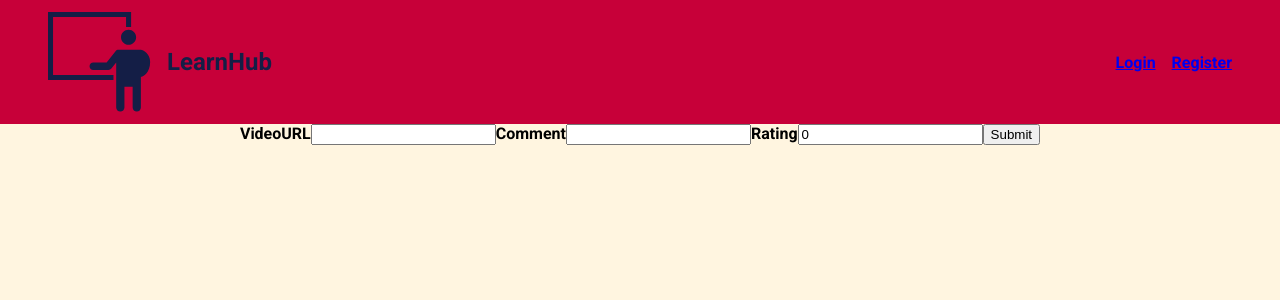
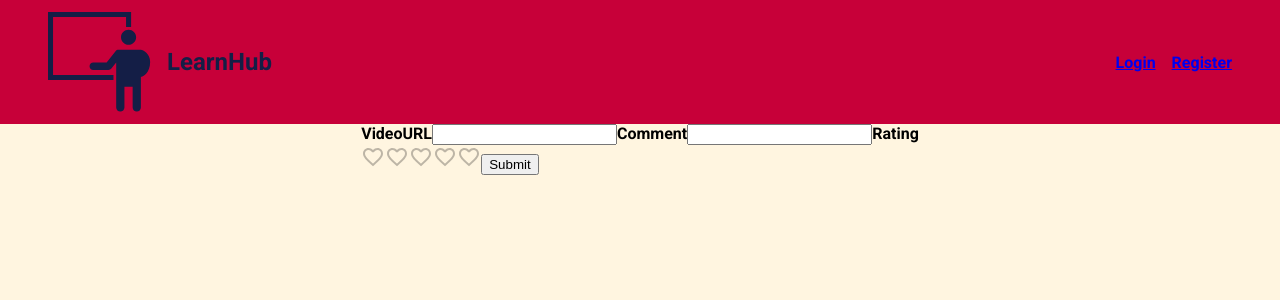
Before and after one commit to Joespk/LearnHub-Frontend, a React (Vite) app: page /CreateContent in a window 1280 px wide. Shown: the top 300 px of the page. Built offline with nearby package versions, Linux system fonts and the light colour scheme; no server answers.

Commit message:
hearticon

```diff
--- a/package.json
+++ b/package.json
@@ -12,6 +12,7 @@
   "dependencies": {
     "@emotion/react": "^11.11.1",
     "@emotion/styled": "^11.11.0",
+    "@mui/icons-material": "^5.14.13",
     "@mui/material": "^5.14.13",
     "axios": "^1.5.1",
     "react": "^18.2.0",
--- a/src/componets/Content.tsx
+++ b/src/componets/Content.tsx
@@ -1,11 +1,23 @@
 import { Link } from 'react-router-dom'
 import { ContentDTO } from '../types/dto'
 import classes from './Content.module.css'
-import useContent from '../hook/useContent'
+import Rating from '@mui/material/Rating'
+import { Typography, styled } from '@mui/material'
+import FavoriteIcon from '@mui/icons-material/Favorite'
+import FavoriteBorderIcon from '@mui/icons-material/FavoriteBorder'
 
 interface IContentprops {
   content: ContentDTO
 }
+
+const StyledRating = styled(Rating)({
+  '& .MuiRating-iconFilled': {
+    color: '#ff6d75',
+  },
+  '& .MuiRating-iconHover': {
+    color: '#ff3d47',
+  },
+})
 
 const Content = ({ content }: IContentprops) => {
   return (
@@ -16,7 +28,14 @@ const Content = ({ content }: IContentprops) => {
         <p>{content.creatorName}</p>
         <p> {content.comment}</p>
         <p>{content.postedBy.name}</p>
-        <p>{content.rating}</p>
+        <Typography component="legend"></Typography>
+        <StyledRating
+          name="read-only"
+          value={content.rating}
+          readOnly
+          icon={<FavoriteIcon fontSize="inherit" />}
+          emptyIcon={<FavoriteBorderIcon fontSize="inherit" />}
+        />
       </Link>
     </div>
   )
--- a/src/pages/CreateContent.tsx
+++ b/src/pages/CreateContent.tsx
@@ -2,7 +2,21 @@ import { FormEvent, useState } from 'react'
 import useContents from '../hook/useContents'
 import classes from './Home.module.css'
 import { useNavigate } from 'react-router'
+import { Rating, Typography, styled } from '@mui/material'
+import FavoriteIcon from '@mui/icons-material/Favorite'
+import FavoriteBorderIcon from '@mui/icons-material/FavoriteBorder'
 
+//icon rating
+const StyledRating = styled(Rating)({
+  '& .MuiRating-iconFilled': {
+    color: '#ff6d75',
+  },
+  '& .MuiRating-iconHover': {
+    color: '#ff3d47',
+  },
+})
+
+//Create Feature
 const CreateContent = () => {
   const { isSubmitting, createContent } = useContents()
   const navigate = useNavigate()
@@ -35,7 +49,16 @@ const CreateContent = () => {
         <label>Comment</label>
         <input type="text" value={Newcomment} onChange={(e) => setNewcomment(e.target.value)} required />
         <label>Rating</label>
-        <input type="number" value={Newrating} onChange={(e) => setNewrating(e.target.valueAsNumber)} required />
+
+        <Typography component="legend"></Typography>
+        <StyledRating
+          name="simple-controlled"
+          value={Newrating}
+          onChange={(e, rating) => setNewrating(rating !== null ? rating : 0)}
+          icon={<FavoriteIcon fontSize="inherit" />}
+          emptyIcon={<FavoriteBorderIcon fontSize="inherit" />}
+        />
+
         <button type="submit" disabled={isSubmitting}>
           {isSubmitting ? 'Submitting...' : 'Submit'}
         </button>
--- a/src/pages/EditDetail.tsx
+++ b/src/pages/EditDetail.tsx
@@ -2,7 +2,21 @@ import { useNavigate, useParams } from 'react-router-dom'
 import useContent from '../hook/useContent'
 import { FormEvent, useState } from 'react'
 import classes from './Home.module.css'
+import { Rating, Typography, styled } from '@mui/material'
+import FavoriteIcon from '@mui/icons-material/Favorite'
+import FavoriteBorderIcon from '@mui/icons-material/FavoriteBorder'
 
+//icon rating
+const StyledRating = styled(Rating)({
+  '& .MuiRating-iconFilled': {
+    color: '#ff6d75',
+  },
+  '& .MuiRating-iconHover': {
+    color: '#ff3d47',
+  },
+})
+
+// Edit Feature
 const EditDetail = () => {
   const { id } = useParams()
   const { isSubmitting, newupdateContent } = useContent(id || '1')
@@ -31,7 +45,14 @@ const EditDetail = () => {
         <label>Comment</label>
         <input type="text" value={Newcomment} onChange={(e) => setNewcomment(e.target.value)} required />
         <label>Rating</label>
-        <input type="number" value={Newrating} onChange={(e) => setNewrating(e.target.valueAsNumber)} required />
+        <Typography component="legend"></Typography>
+        <StyledRating
+          name="simple-controlled"
+          value={Newrating}
+          onChange={(e, rating) => setNewrating(rating !== null ? rating : 0)}
+          icon={<FavoriteIcon fontSize="inherit" />}
+          emptyIcon={<FavoriteBorderIcon fontSize="inherit" />}
+        />
         <button type="submit" disabled={isSubmitting}>
           {isSubmitting ? 'Submitting...' : 'Submit'}
         </button>
```
Also changed, not shown: 1 other file (tests, documents, lock files or other folders).
